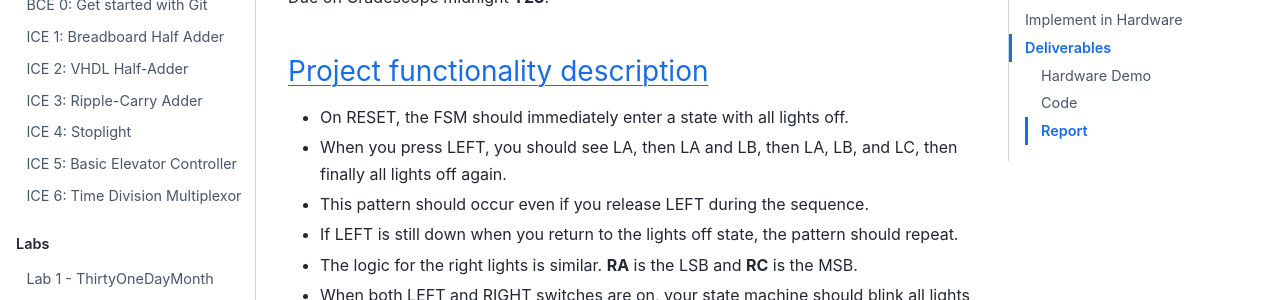
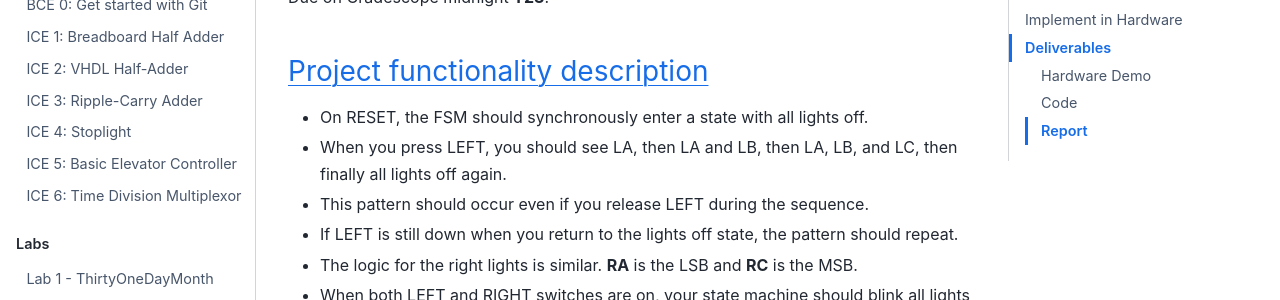
Before and after one commit to USAFA-ECE/ece281-book, a Jupyter Book: the page built from book/lab/lab3.md, in a window 1280 px wide and 900 px high, scrolled down 2938 px. Shown: the part 153-453 px from the top of the window. Built offline with Jupyter Book 1.0.4 settings and Sphinx 7.4.7 and the Sphinx Book theme 1.1.4, drawn with Linux system fonts in a browser that asks for light colours.

Commit message:
Now synch reset to avoid critical timing warning

```diff
--- a/book/lab/lab3.md
+++ b/book/lab/lab3.md
@@ -74,7 +74,7 @@ Due on Gradescope midnight **T23**.
 
 ### Project functionality description
 
-- On RESET, the FSM should immediately enter a state with all lights off.
+- On RESET, the FSM should synchronously enter a state with all lights off.
 - When you press LEFT, you should see LA, then LA and LB, then LA, LB, and
 LC, then finally all lights off again.
 - This pattern should occur even if you release LEFT during the sequence.
```
